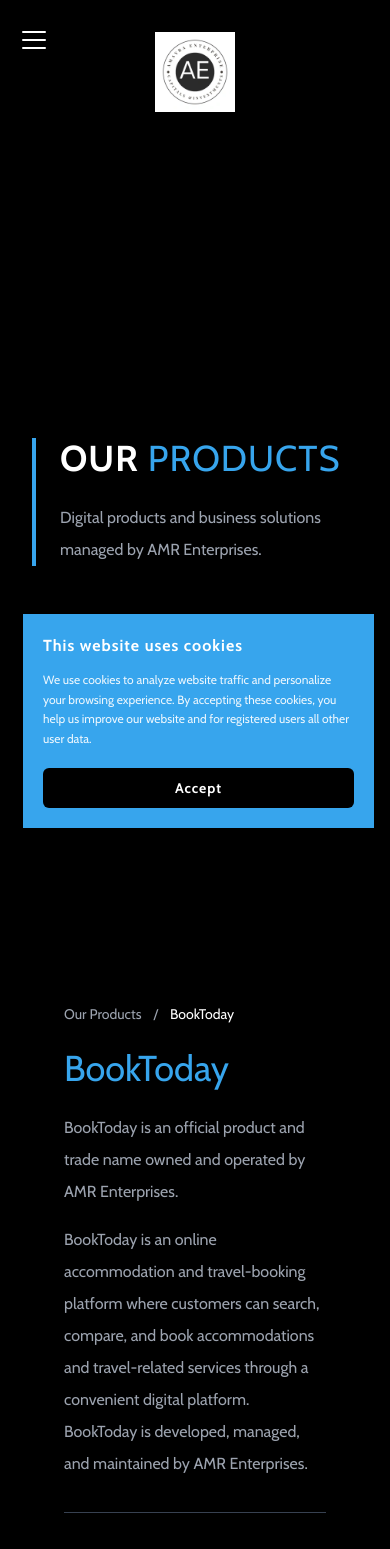
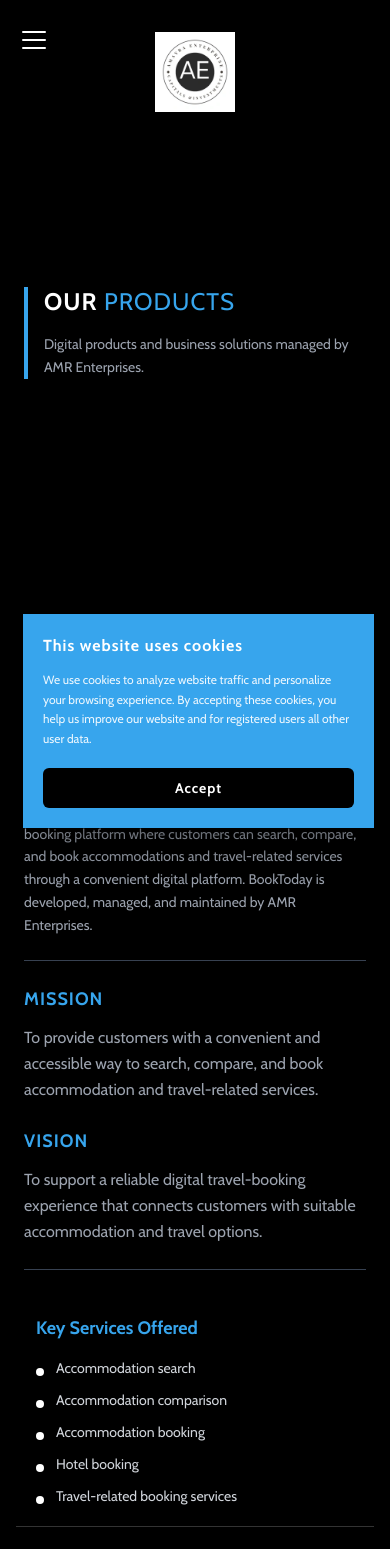
Before and after one commit to webixsolutions-dev/amrenterprises, a React (Vite) app: page /booked-today in a window 390 px wide. Shown: the top 1549 px of the page. Built offline with nearby package versions, Linux system fonts and the light colour scheme.

Commit message:
Made components mobile responsive (padding/spacing fixes)

```diff
--- a/src/components/sections/OurProducts/FeaturedProducts.jsx
+++ b/src/components/sections/OurProducts/FeaturedProducts.jsx
@@ -3,8 +3,8 @@
 
 const FeaturedProducts = () => {
     return (
-        <section className="bg-black pt-20 mx-12">
-            <div className="container mx-auto px-4 md:px-12">
+        <section className="bg-black pt-12 md:pt-20 px-4 sm:px-6 md:px-12 lg:mx-12">
+            <div className="container mx-auto px-2 sm:px-4 md:px-12">
                 <div className="text-start">
                     <div className="flex items-center gap-3 text-gray-400 text-sm mb-6">
                         <Link to="/products" className="hover:text-white transition">Our Products</Link>
@@ -12,39 +12,37 @@
                         <span className="text-white">BookToday</span>
                     </div>
 
-                    <p className="text-4xl md:text-5xl lg:text-6xl  text-brand mb-6">
+                    <p className="text-3xl sm:text-4xl md:text-5xl lg:text-6xl text-brand mb-6">
                         BookToday
                     </p>
 
-                    <p className="text-gray-400 max-w-4xl mt-6 leading-8 text-base md:text-lg">
+                    <p className="text-gray-400 max-w-4xl mt-4 md:mt-6 leading-relaxed md:leading-8 text-sm sm:text-base md:text-lg">
                         BookToday is an official product and trade name owned and operated by AMR Enterprises.
                     </p>
 
-                    <p className="text-gray-400 max-w-4xl mt-4 leading-8 text-base md:text-lg">
+                    <p className="text-gray-400 max-w-4xl mt-4 leading-relaxed md:leading-8 text-sm sm:text-base md:text-lg">
                         BookToday is an online accommodation and travel-booking platform where customers can search,
                         compare, and book accommodations and travel-related services through a convenient digital platform.
                         BookToday is developed, managed, and maintained by AMR Enterprises.
                     </p>
 
-                    <div className="w-full  h-[1px] bg-gray-700 mt-8 mb-8"></div>
+                    <div className="w-full h-[1px] bg-gray-700 mt-6 mb-6 md:mt-8 md:mb-8"></div>
 
-                    <div className="grid md:grid-cols-2 gap-8 ">
-                        <div >
-                            <h3 className="text-brand text-xl font-bold mb-3">Mission</h3>
-                            <p className="text-gray-400 leading-7">
+                    <div className="grid md:grid-cols-2 gap-6 md:gap-8">
+                        <div>
+                            <h3 className="text-brand text-lg sm:text-xl font-bold mb-3">Mission</h3>
+                            <p className="text-gray-400 leading-relaxed md:leading-7">
                                 To provide customers with a convenient and accessible way to search, compare, and book accommodation and travel-related services.
                             </p>
                         </div>
-                        <div >
-                            <h3 className="text-brand text-xl font-bold mb-3">Vision</h3>
-                            <p className="text-gray-400 leading-7">
+                        <div>
+                            <h3 className="text-brand text-lg sm:text-xl font-bold mb-3">Vision</h3>
+                            <p className="text-gray-400 leading-relaxed md:leading-7">
                                 To support a reliable digital travel-booking experience that connects customers with suitable accommodation and travel options.
                             </p>
                         </div>
-
                     </div>
-                    <div className="w-full  h-[1px] bg-gray-700 my-8 mb-8"></div>
-
+                    <div className="w-full h-[1px] bg-gray-700 my-6 md:my-8 mb-6 md:mb-8"></div>
 
                 </div>
             </div>
--- a/src/components/sections/OurProducts/ProductsHero.jsx
+++ b/src/components/sections/OurProducts/ProductsHero.jsx
@@ -3,14 +3,14 @@
 
 const ProductsHero = () => {
   return (
-    <section className="bg-black text-white min-h-screen flex items-center px-4">
-      <div className="container mx-auto px-4 md:px-12">
-        <div className="text-start border-l-4 border-brand pl-6">
-          <h1 className="text-4xl md:text-5xl lg:text-6xl font-bold text-white">
+    <section className="bg-black text-white min-h-[60vh] md:min-h-screen flex items-center px-4 sm:px-6 md:px-8 py-16 md:py-0">
+      <div className="container mx-auto px-2 sm:px-4 md:px-12">
+        <div className="text-start border-l-4 border-brand pl-4 sm:pl-6">
+          <h1 className="text-2xl sm:text-3xl md:text-5xl lg:text-6xl font-bold text-white leading-tight">
             Our <span className="text-brand">Products</span>
           </h1>
 
-          <p className="text-gray-400 max-w-4xl mt-6 leading-8 text-base md:text-lg">
+          <p className="text-gray-400 max-w-4xl mt-4 md:mt-6 leading-relaxed md:leading-8 text-sm sm:text-base md:text-lg">
             Digital products and business solutions managed by AMR Enterprises.
           </p>
         </div>
--- a/src/components/sections/OurProducts/WhyChooseProducts.jsx
+++ b/src/components/sections/OurProducts/WhyChooseProducts.jsx
@@ -47,7 +47,7 @@
   ];
 
   return (
-    <section className="bg-black px-4 sm:px-6 lg:px-12 mx-12">
+    <section className="bg-black px-4 sm:px-6 lg:px-12 lg:mx-12">
       <div className="container mx-auto">
         {pairs.map((pair, pairIndex) => (
           <div key={pairIndex} className="relative">
@@ -57,14 +57,14 @@
                 return (
                   <div
                     key={globalIndex}
-                    className={`max-w-full p-8 md:p-10 lg:p-12 relative ${index === 0 ? "md:border-r border-white/20" : ""
+                    className={`max-w-full p-5 sm:p-6 md:p-10 lg:p-12 relative ${index === 0 ? "md:border-r border-white/20" : ""
                       } ${pairIndex === 0 ? "border-b border-white/20 md:border-b-0" : ""}`}
                   >
-                    <p className="text-xl sm:text-xl md:text-2xl font-bold text-brand mb-6">
+                    <p className="text-lg sm:text-xl md:text-2xl font-bold text-brand mb-4 md:mb-6">
                       {section.title}
                     </p>
 
-                    <ul className="space-y-3 text-gray-300 text-base sm:text-lg">
+                    <ul className="space-y-3 text-gray-300 text-sm sm:text-base md:text-lg">
                       {section.items.map((item, idx) => (
                         <li key={idx} className="flex items-start gap-3">
                           {section.showBullets && (
@@ -85,11 +85,11 @@
           </div>
         ))}
       </div>
-      <div className="w-full h-[1px] bg-white/20 my-8"></div>
-      <p className="text-gray-400 text-base md:text-lg max-w-xl">
+      <div className="w-full h-[1px] bg-white/20 my-6 md:my-8"></div>
+      <p className="text-gray-400 text-sm sm:text-base md:text-lg max-w-xl">
         AMR Enterprises is the parent company. BookToday is one of its official products and trade names.
       </p>
-      <div className="w-full h-[1px] bg-white/20 my-8"></div>
+      <div className="w-full h-[1px] bg-white/20 my-6 md:my-8"></div>
 
     </section>
   );
--- a/src/components/sections/home/Services.jsx
+++ b/src/components/sections/home/Services.jsx
@@ -21,17 +21,17 @@
 
 export default function Services() {
   return (
-    <section className="py-20 bg-black  max-w-7xl mx-12">
-      <h2 className="text-3xl font-bold text-start mb-4 text-white  mx-12">Our Services</h2>
-      <div className="w-full max-w-5xl h-[1px] bg-gray-700 mb-8  mx-12 "></div>
-      <div className="grid grid-cols-1 pt-5 sm:grid-cols-2 gap-0 ">
+    <section className="py-12 md:py-16 lg:py-20 bg-black px-4 sm:px-6 md:px-8 max-w-7xl mx-auto">
+      <h2 className="text-xl sm:text-2xl md:text-3xl font-bold text-start mb-4 text-white">Our Services</h2>
+      <div className="w-full max-w-5xl h-[1px] bg-gray-700 mb-8"></div>
+      <div className="grid grid-cols-1 pt-5 sm:grid-cols-2 gap-4 sm:gap-0">
         {services.map((item) => (
           <Card
             key={item.title}
             variant="outline"
-            className="p-6 text-brand sm:p-8 flex flex-col justify-center items-start w-full"
+            className="p-5 text-brand sm:p-8 flex flex-col justify-center items-start w-full"
           >
-            <Card.Title as="h3" className="text-lg  normal-case text-brand sm:text-xl mb-3">
+            <Card.Title as="h3" className="text-base sm:text-lg md:text-xl normal-case text-brand mb-3">
               {item.title}
             </Card.Title>
             <Card.Text className="leading-relaxed w-full">
--- a/src/components/sections/investment/KeyStrategy.jsx
+++ b/src/components/sections/investment/KeyStrategy.jsx
@@ -48,21 +48,21 @@
 
 const KeyStrategy = () => {
     return (
-        <section className="bg-black text-white py-20 px-4">
-            <div className="max-w-7xl ">
+        <section className="bg-black text-white py-12 md:py-16 lg:py-20 px-4 sm:px-6 md:px-8">
+            <div className="max-w-7xl mx-auto">
                 {/* Heading */}
-                <h3 className="text-xl md:text-2xl font-bold text-white text-start mx-8  mb-4">
+                <h3 className="text-lg sm:text-xl md:text-2xl font-bold text-white text-start mb-4">
                     Key investment strategies with Amayra Enterprises
                 </h3>
-                <div className="w-full max-w-5xl h-[1px] bg-gray-700 mt-4 mb-8 mx-8"></div>
+                <div className="w-full max-w-5xl h-[1px] bg-gray-700 mt-4 mb-8"></div>
 
-                <div className="grid md:grid-cols-3 gap-8 px-6">
+                <div className="grid sm:grid-cols-2 md:grid-cols-3 gap-6 md:gap-8">
                     {strategies.map((strategy) => (
                         <Card
                             key={strategy.id}
                             className="overflow-hidden group flex flex-col"
                         >
-                            <Card.Title as="h4" className="text-xl normal-case text-white mb-3">
+                            <Card.Title as="h4" className="text-lg sm:text-xl normal-case text-white mb-3">
                                 {strategy.title}
                             </Card.Title>
 
@@ -70,7 +70,7 @@
                                 src={strategy.image}
                                 alt={strategy.title}
                                 wrapperClassName="overflow-hidden"
-                                className="w-full h-56 object-cover"
+                                className="w-full h-48 sm:h-56 object-cover"
                             />
 
                             <Card.Body className="py-6 flex-1">
--- a/src/components/sections/stock/OurVission.jsx
+++ b/src/components/sections/stock/OurVission.jsx
@@ -3,15 +3,17 @@
 
 const OurVission = () => {
   return (
-    <section className="bg-black text-white px-6 md:px-12 py-16 md:py-20">
-      <div className="max-w-7xl mx-8">
-        <p className="font-display text-2xl md:text-3xl  tracking-wide mb-8">
+    <section className="bg-black text-white px-4 sm:px-6 md:px-8 py-12 md:py-16 lg:py-20">
+      <div className="max-w-7xl mx-auto px-2 sm:px-4 md:px-8">
+        <p className="font-display text-xl sm:text-2xl md:text-3xl tracking-wide mb-4 md:mb-8">
           Our Vision
         </p>
-        <p className="text-white/60 text-lg md:text-md leading-relaxed mb-8">
-          Explore our proven strategies designed to optimize performance and  mitigate risks. From long-term holdings to aggressive day trading, learn  how our expertise aligns with your investment style.
+        <p className="text-white/60 text-sm sm:text-base md:text-lg leading-relaxed mb-6 md:mb-8">
+          Explore our proven strategies designed to optimize performance and
+          mitigate risks. From long-term holdings to aggressive day trading,
+          learn how our expertise aligns with your investment style.
         </p>
-        <div className="bg-white/5 rounded-xl p-4 md:p-6 lg:p-8">
+        <div className="px-1 sm:px-2 md:px-4 lg:px-6">
           <ChartTrading />
         </div>
       </div>
```
Also changed, not shown: src/components/sections/about/Hero.jsx (+8 -10 lines), src/components/ui/ChartTrading.jsx (+25 -9 lines).
